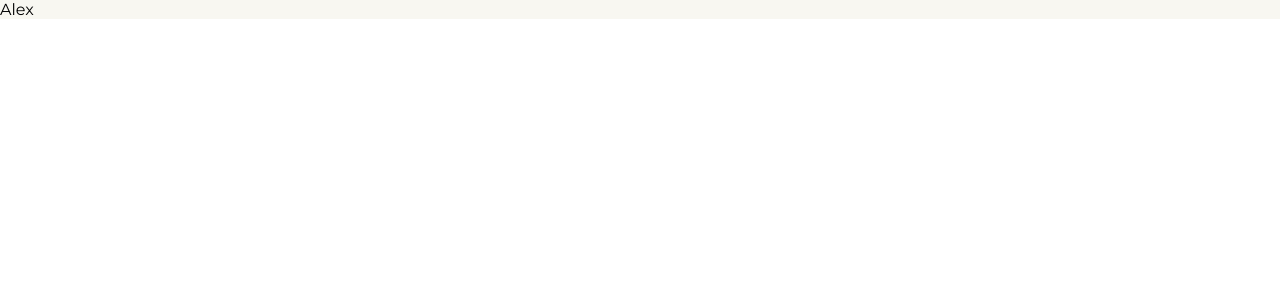
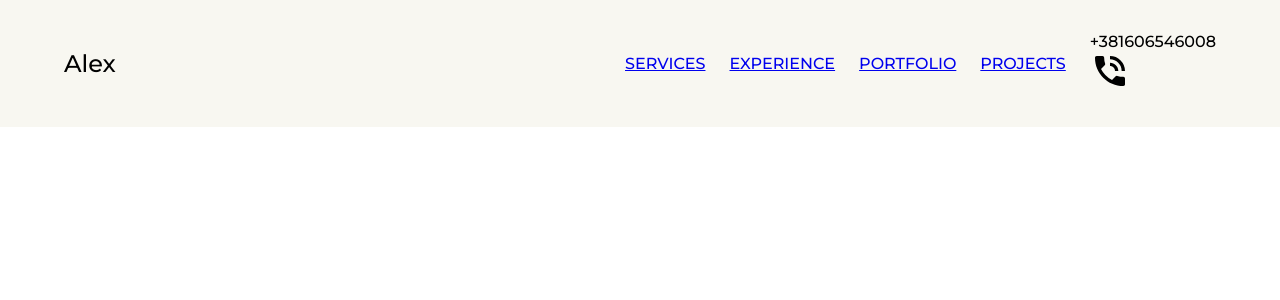
Before and after one commit to jimmyatv/aleksandar, a React (Create React App) app: page / in a window 1280 px wide. Shown: the top 300 px of the page. Built offline with nearby package versions, Linux system fonts and the light colour scheme.

Commit message:
Starter , let's role

```diff
--- a/package.json
+++ b/package.json
@@ -1,4 +1,5 @@
 {
+  "homepage": "https://jimmyatv.github.io/aleksandar",
   "name": "alex-portfolio",
   "version": "0.1.0",
   "private": true,
@@ -17,6 +18,8 @@
   },
   "scripts": {
     "start": "react-scripts start",
+    "predeploy":"npm run build",
+    "deploy":"gh-pages -d build",
     "build": "react-scripts build",
     "test": "react-scripts test",
     "eject": "react-scripts eject"
--- a/src/components/Header/Header.jsx
+++ b/src/components/Header/Header.jsx
@@ -1,18 +1,34 @@
-import React from 'react';
-import css from './Header.module.scss';
+import React from "react";
+import css from "./Header.module.scss";
+import { MdPhoneInTalk } from "react-icons/md";
 
 const Header = () => {
   return (
-    <div className={css.wrapper}>
+    <div className={`paddings ${css.wrapper}`}>
+      <div className={`flexCenter innerWidth ${css.container}`}>
+        <div className={css.name}>Alex</div>
 
-      <div className={css.container}>
-        <div className={css.name}>
-          Alex
-        </div>
+        <ul className={`flexCenter ${css.menu}`}>
+          <li>
+            <a href="/">Services</a>
+          </li>
+          <li>
+            <a href="/">Experience</a>
+          </li>
+          <li>
+            <a href="/">Portfolio</a>
+          </li>
+          <li>
+            <a href="/">Projects</a>
+          </li>
+          <li>
+            <p>+381606546008</p>
+            <MdPhoneInTalk size={"40px"} />
+          </li>
+        </ul>
       </div>
-
     </div>
-  )
+  );
 };
 
 export default Header;
--- a/src/components/Header/Header.module.scss
+++ b/src/components/Header/Header.module.scss
@@ -0,0 +1,31 @@
+.wrapper {
+
+    position: relative;
+    z-index: 99;
+    opacity: 1;
+    transform: none;
+    position: sticky;
+    top: 0;
+    transition: all 300ms ease;
+
+
+    .container {
+        position: relative;
+        justify-content: space-between;
+        font-weight: 500;
+
+        .name {
+            font-size: 1.5rem;
+            font-weight: 500;
+
+        }
+
+        .menu {
+            text-transform: uppercase;
+            font-size: 1rem;
+            list-style: none;
+            gap: 1.5rem;
+            cursor: pointer;
+        }
+    }
+}
```
